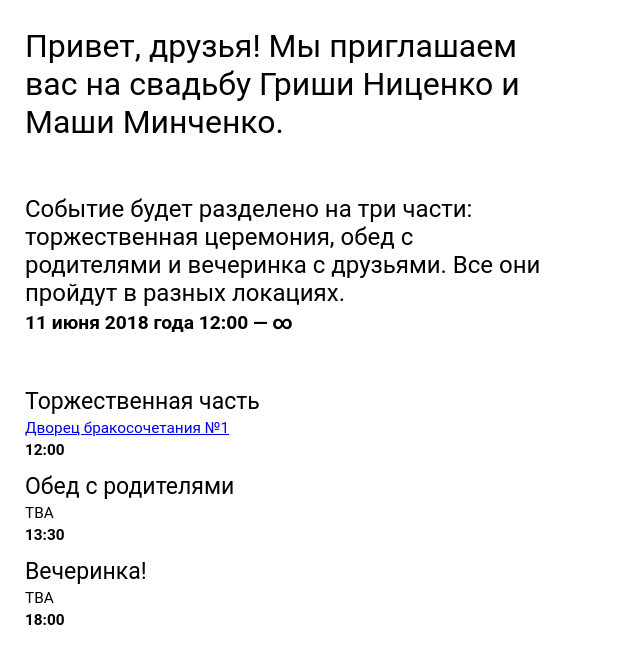
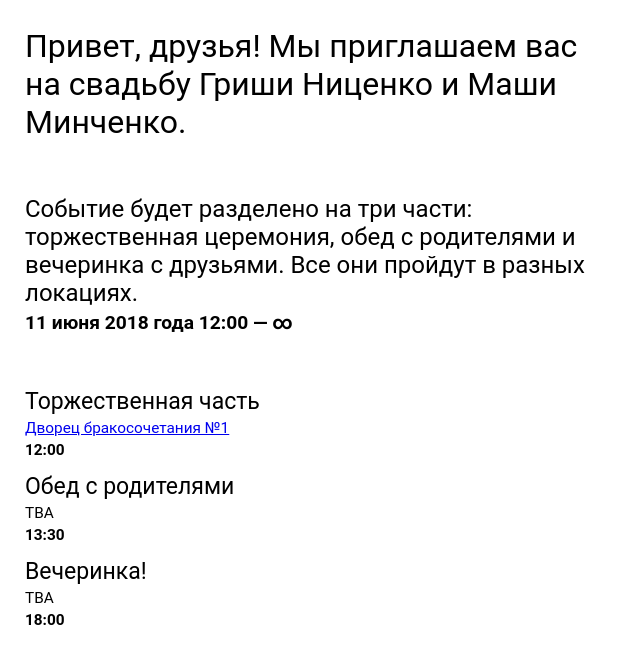
Before and after one commit to gnitsenko93/wedding, a React (Create React App) app: page / in a window 1280 px wide. Shown: the top 664 px of the page, without its empty margins (0-640 px from the left). Built offline with nearby package versions, Linux system fonts and the light colour scheme; the HTML template or start-up script is replaced by a standard one.

Commit message:
further styling

```diff
--- a/src/App.js
+++ b/src/App.js
@@ -16,6 +16,7 @@ class App extends Component {
 	render() {
     		return (
                 <div className="app">
+                    <div>
                         <div className="app__section">
                             <Summary summary={this.state.summary}/>
                         </div>
@@ -34,6 +35,10 @@ class App extends Component {
                             }
                         </div>
                     </div>
+                    <div>
+
+                    </div>
+                </div>
     		);
   	}
 }
--- a/src/styles/App.css
+++ b/src/styles/App.css
@@ -1,5 +1,14 @@
 .app {
+    display: flex;
+}
+
+.app div:first-child {
+    min-width: 568px;
     max-width: 568px;
+}
+
+.app div:last-child {
+    flex: 1;
 }
 
 .app__section {
--- a/src/styles/Place.css
+++ b/src/styles/Place.css
@@ -1,6 +1,12 @@
 .place {
     padding: 5px;
     font-size: 1.2em;
+}
+
+.place:hover {
+    background-color: #80808030;
+    border-radius: 5%;
+    cursor: pointer;
 }
 
 .place span {
```
Lines whose indentation alone changed are shown as unchanged.
